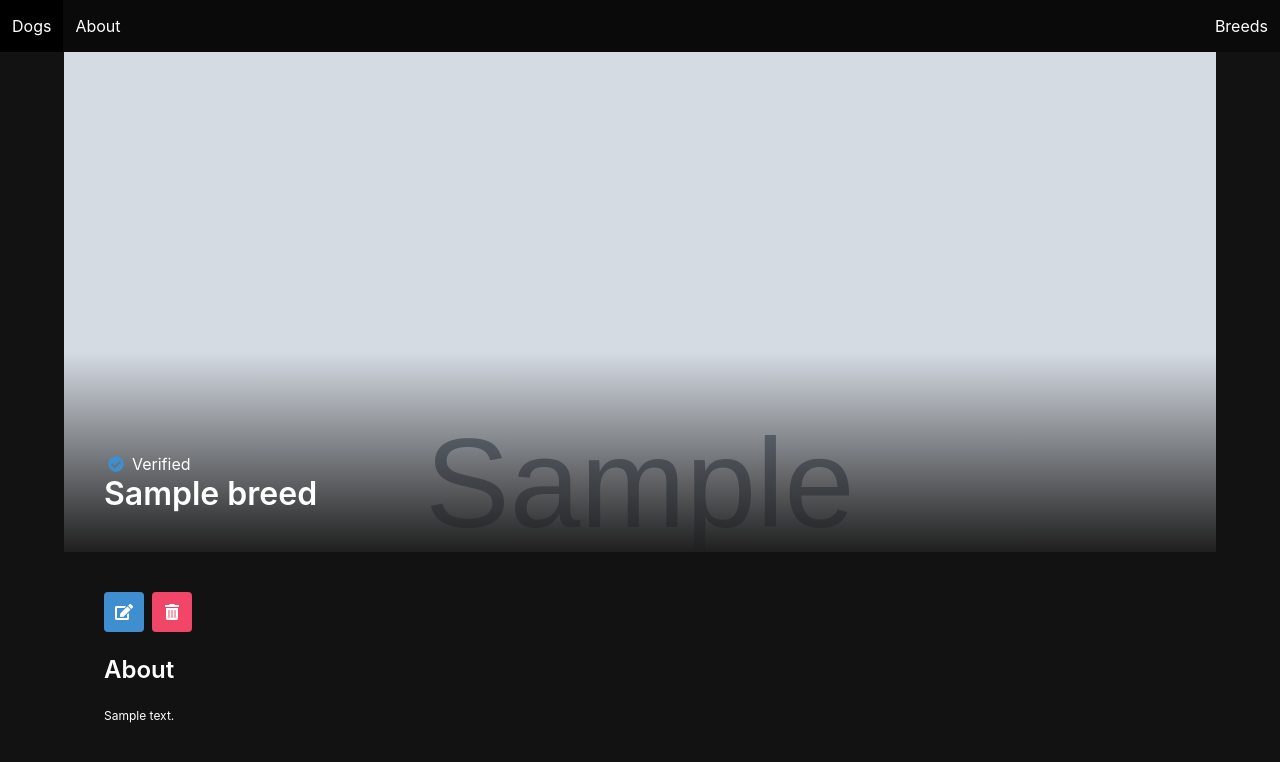
After one commit to Jmajane/Dogs_collector_project, a Django app: page /breeds/1/ in a window 1280 px wide. The commit adds this page. Shown: the top 762 px of the page. Run offline with Django 4.2, Linux system fonts and the light colour scheme; tables that the repository leaves empty hold one stand-in row (values such as "Sample post"); grey boxes marked "Sample" are stand-in pictures.

Commit message:
detail, update, delete routes created

```diff
--- a/main_app/templates/base.html
+++ b/main_app/templates/base.html
@@ -7,6 +7,7 @@
         <meta name="viewport" content="width=device-width, initial-scale=1.0" />
         <link rel="stylesheet" href="https://cdn.jsdelivr.net/npm/bulma@0.9.2/css/bulma.min.css">
         <link rel="stylesheet" href="{% static 'styles/main.css' %}" />
+        <link rel="stylesheet" href="https://cdnjs.cloudflare.com/ajax/libs/font-awesome/5.15.4/css/all.min.css">
         <script src="{% static 'scripts/main.js' %}" defer></script>
         <script src="https://code.jquery.com/jquery-3.6.0.min.js" integrity="sha256-/xUj+3OJU5yExlq6GSYGSHk7tPXikynS7ogEvDej/m4=" crossorigin="anonymous"></script>
         <title>Dogs - {% block title %}{% endblock %}</title>
--- /dev/null
+++ b/main_app/templates/breed_detail.html
@@ -0,0 +1,36 @@
+{% extends 'base.html' %}
+{% block content %}
+<div class="detail__img">
+    <img src="{{breed.img}}" alt="{{breed.name}}" />
+</div>
+<div class="detail__name">
+    {% if breed.verified_breed %}
+    <div class="icon-text">
+        <span class="icon has-text-info">
+            <i class="fas fa-check-circle"></i>
+        </span>
+        <span>Verified</span>
+    </div>
+    {% endif %}
+    <h1 class="title">{{breed.name}}</h1>
+</div>
+<div class="detail__container">
+    <div class="buttons">
+        <a href="{% url 'breed_update' breed.pk %}" class="button is-info">
+            <span class="icon">
+                <i class="fas fa-edit"></i>
+            </span>
+        </a>
+        <a href="{% url 'breed_delete' breed.pk %}" class="button is-danger">
+            <span class="icon">
+                <i class="fas fa-trash-alt"></i>
+            </span>
+        </a>
+    </div>
+    <div class="detail__about">
+        <h4 class="title is-4">About</h4>
+        <p>{{breed.bio}}</p>
+    </div>
+</div>
+
+{% endblock %}
--- a/main_app/urls.py
+++ b/main_app/urls.py
@@ -5,4 +5,8 @@ urlpatterns = [
     path('', views.Home.as_view(), name="home"), # <- here we have added the new path
     path('about/', views.About.as_view(), name="about"),
     path('breeds/', views.BreedList.as_view(), name="breed_list"),
+    path('breeds/new', views.BreedCreate.as_view(), name="breed_create"),
+    path('breeds/<int:pk>/', views.BreedDetail.as_view(), name="breed_detail"),
+    path('breeds/<int:pk>/update', views.BreedUpdate.as_view(), name="breed_update"),
+    path('breeds/<int:pk>/detele', views.BreedDelete.as_view(), name="breed_delete"),
 ]
--- a/main_app/views.py
+++ b/main_app/views.py
@@ -1,7 +1,10 @@
+from audioop import reverse
 from django.shortcuts import render
 from django.views import View
 from django.http import HttpResponse
 from django.views.generic.base import TemplateView
+from django.views.generic.edit import CreateView, UpdateView, DeleteView
+from django.views.generic import DetailView
 from .models import Breed
 
 # Create your views here.
@@ -18,9 +21,34 @@ class BreedList(TemplateView):
         context = super().get_context_data(**kwargs)
         name = self.request.GET.get("name")
         if name != None:
-            context["breeds"] = Breed.objects.filter(name_icontains=name)
+            context["breeds"] = Breed.objects.filter(name__icontains=name)
             context["header"] = f"Searching for {name}"
         else:
             context["breeds"] = Breed.objects.all()
             context["header"] = "Trending Breeds"
         return context
+
+class BreedCreate(CreateView):
+    model = Breed
+    fields = ['name', 'img', 'bio', 'verified_breed']
+    template_name = "breed_create.html"
+
+    def get_success_url(self):
+        return reverse('breed_detail', kwargs={'pk': self.object.pk})
+
+class BreedDetail(DetailView):
+    model = Breed
+    template_name = "breed_detail.html"
+
+class BreedUpdate(UpdateView):
+    model = Breed
+    fields = ['name', 'img', 'bio', 'verified_breed']
+    template_name = "breed_update.html"
+
+    def get_success_url(self):
+        return reverse('breed_detail', kwargs={'pk': self.object.pk})
+
+class BreedDelete(DeleteView):
+    model = Breed
+    template_name = "breed_delete_confirmation.html"
+    success_url = "/breeds/"
```
Also changed, not shown: main_app/templates/breed_create.html (added, +14 -0 lines), main_app/templates/breed_delete_confirmation.html (added, +12 -0 lines), main_app/templates/breed_list.html (+5 -4 lines), main_app/templates/breed_update.html (added, +8 -0 lines).
